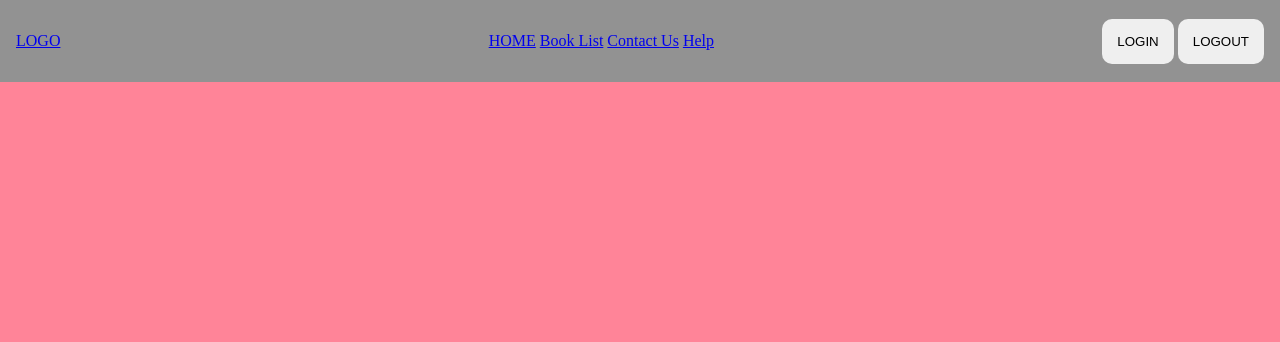
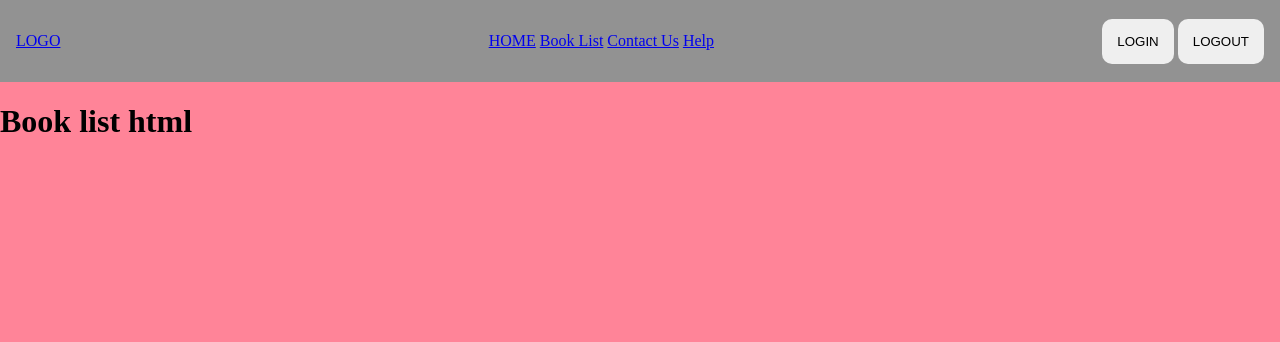
Before and after one commit to MakamuYinhla/internship-flask-project, a Flask app: page /book-list in a window 1280 px wide. Shown: the top 342 px of the page. Run offline with Flask 3, Linux system fonts and the light colour scheme.

Commit message:
modified:   templates/base.html 	modified:   templates/booklist.html 	modified:   templates/index.html

```diff
--- a/templates/base.html
+++ b/templates/base.html
@@ -2,7 +2,7 @@
 <head>
     <meta charset="UTF-8">
     <meta name="viewport" content="width=device-width, initial-scale=1.0">
-    <title>Document</title>
+    <title>{% block title %}{% endblock title %}</title>
 
     <link rel="stylesheet" href ="{{url_for('static', filename='css/base.css')  }}" />
 </head>
--- a/templates/booklist.html
+++ b/templates/booklist.html
@@ -1 +1,14 @@
 {% extends 'base.html' %}
+
+
+
+
+
+
+{% block title %}Book List{% endblock title %}
+
+{% block content %}
+
+    <h1>Book list html</h1>
+
+{% endblock content %}
--- a/templates/index.html
+++ b/templates/index.html
@@ -3,8 +3,9 @@
 
 {% extends 'base.html' %}
 
-
+{% block title %}Home{% endblock title %}
 
 {% block content %}
 
+{{book_list}}
 {% endblock content %}
```
